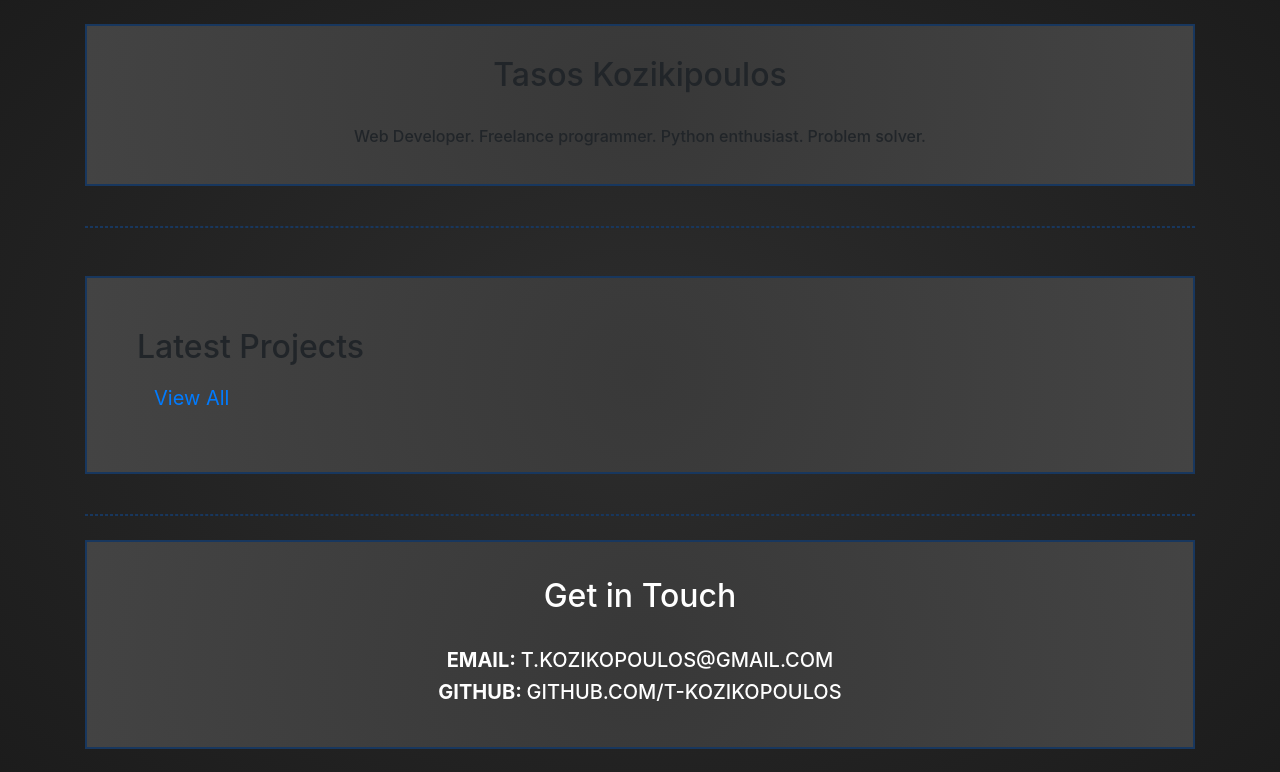
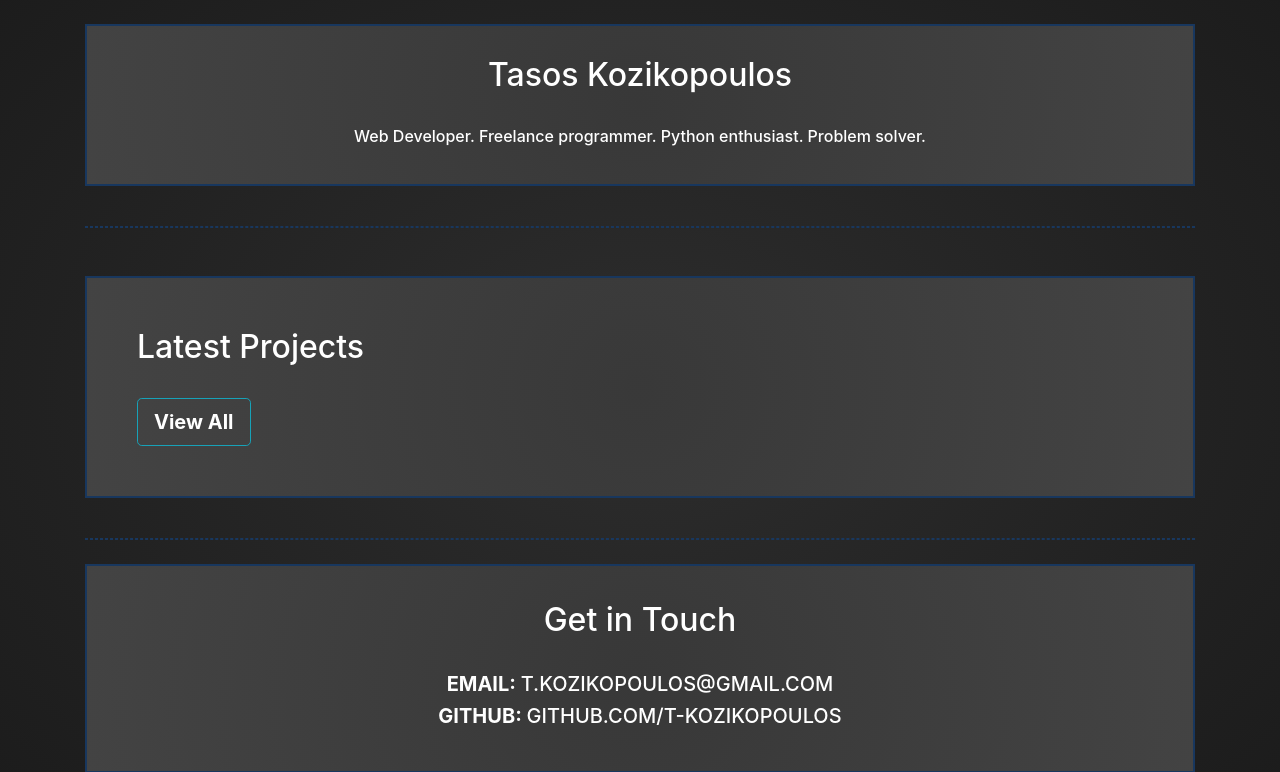
Before and after one commit to T-Kozikopoulos/portfolio, a Django app: template templates/index.html in a window 1280 px wide. Shown: the part 63-835 px from the top of the page. Run offline with Django 3.2, Linux system fonts and the light colour scheme; the template is opened without the code that fills it, so the values that code supplies are empty; parts of the project's set-up code (start-up, migrations or seed data) failed here and were passed over; some libraries are stand-ins or nearby versions.

Commit message:
Update index.html

```diff
--- a/templates/index.html
+++ b/templates/index.html
@@ -1,20 +1,20 @@
 {% extends 'base.html' %}
 
 {% block content %}
-    <div class="panel introduction text-center">
-        <h2 class="welcome-title animated fadeInLeft">Tasos Kozikipoulos</h2><br>
+    <div class="panel introduction text-center text-white">
+        <h2 class="welcome-title animated fadeInLeft">Tasos Kozikopoulos</h2><br>
         <h6 class="animated fadeInRight">
             Web Developer. Freelance programmer.
             Python enthusiast. Problem solver.
         </h6>
     </div>
     <br><hr class="mb-4"><br>
-    <div class="panel latest-projects">
+    <div class="panel latest-projects text-white">
         <div class="row">
             <div class="col-md-4 col-sm-12">
                 <div class="project-title animated fadeInUp">
-                    <h2>Latest Projects</h2>
-                    <a href="{% url 'projects' %}" class="btn btn- btn-lg">View All</a>
+                    <h2>Latest Projects</h2><br>
+                    <a href="{% url 'projects' %}" class="btn btn-outline-info btn-lg text-white"><b>View All</b></a>
                 </div>
             </div>
             <div class="col-md-6 col-sm-12">
@@ -22,11 +22,11 @@
                 <div class="row">
                     {% for project in projects %}
                         <div class=" project col-md-6 col-sm-12 btn btn-default btn-lg">
-                            <div class="panel-body text-center"><br>
+                            <div class="panel-body text-center text-white"><br>
                                 <div class="title">
                                     <h4>{{ project.title }}</h4><br class="small-break">
                                 </div>
-                                <a href="http://{{ project.demo }}" class="btn btn-info btn-md text-dark">
+                                <a href="http://{{ project.demo }}" class="btn btn-info btn-md text-white">
                                     Visit <i class="fa fa-{{ project.icon }}" aria-hidden="true"></i>
                                 </a>
                             </div>
```
